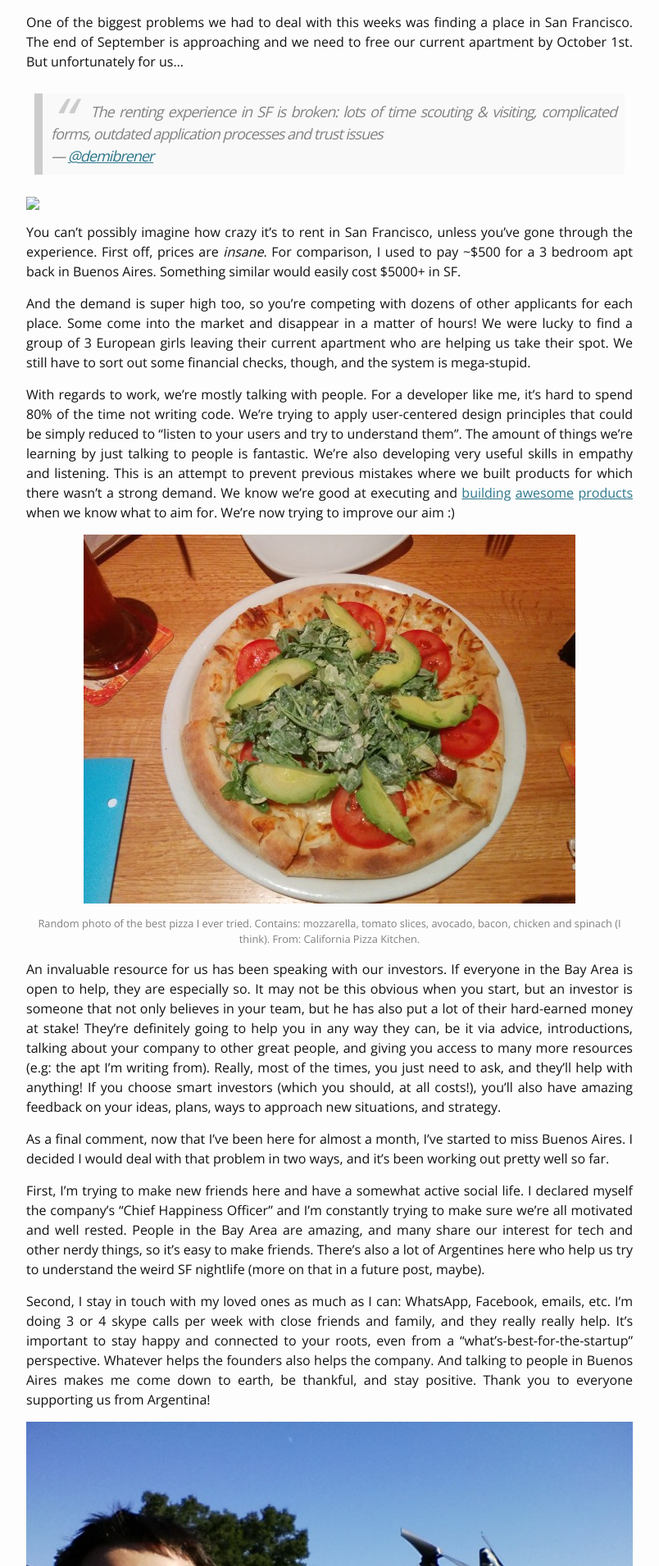
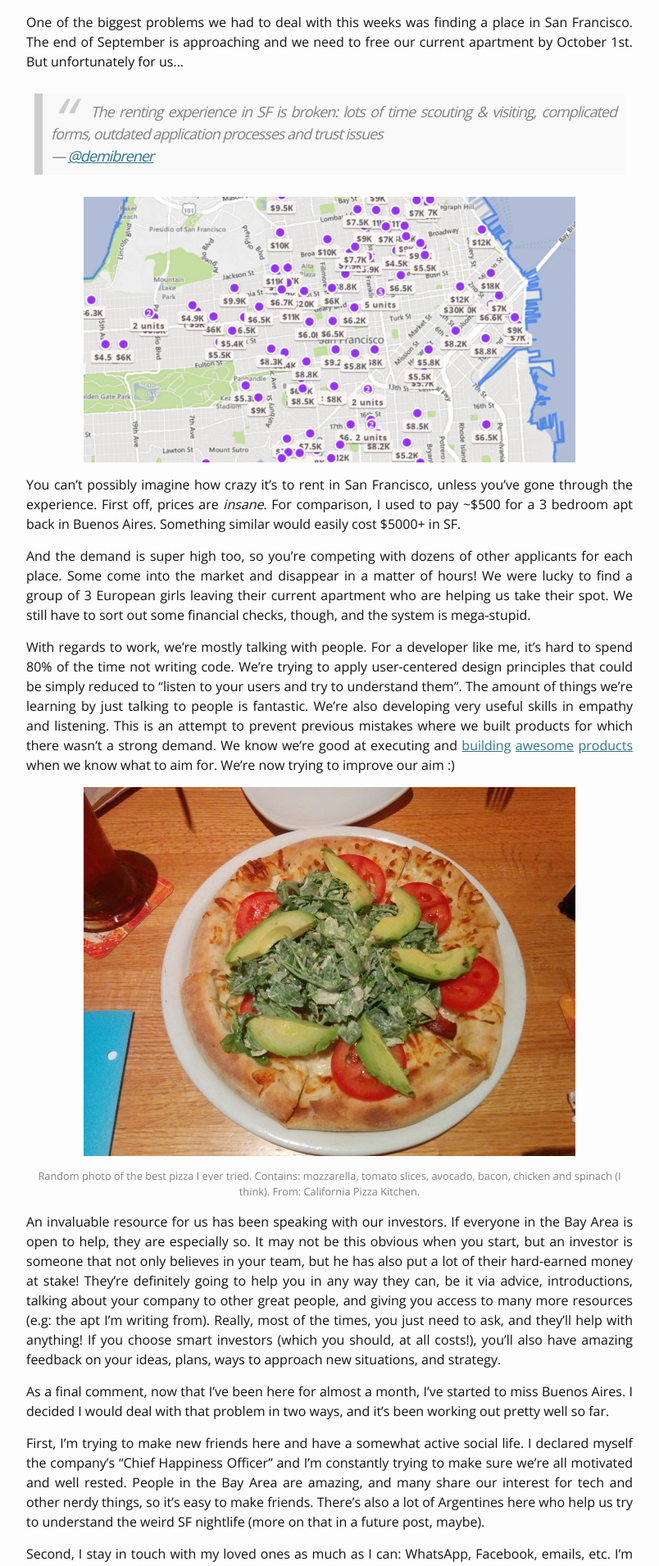
Before and after one commit to tobyornottobe/maraoz.github.io, a Jekyll site: the page built from _posts/2015-9-21-adventures-of-a-foreigner-in-silicon-valley-part-2.md, in a window 1280 px wide. Shown: the part 1109-3019 px from the top of the page at 82% size, without its empty margins (238-1042 px from the left). Built offline with Jekyll 4.4.1, drawn with Linux system fonts in a browser that asks for light colours; comment, search, counter and statistics services are not loaded.

Commit message:
changed .jpg to .png

```diff
--- a/_posts/2015-9-21-adventures-of-a-foreigner-in-silicon-valley-part-2.md
+++ b/_posts/2015-9-21-adventures-of-a-foreigner-in-silicon-valley-part-2.md
@@ -17,7 +17,7 @@ One of the biggest problems we had to deal with this weeks was finding a place i
 <footer>— <a href="https://twitter.com/demibrener/status/645397995534487553">@demibrener</a></footer>
 </blockquote>
 
-<img class="centerimage" src="/img/silicon2/2.jpg">
+<img class="centerimage" src="/img/silicon2/2.png">
 
 You can’t possibly imagine how crazy it’s to rent in San Francisco, unless you’ve gone through the experience. First off, prices are *insane*. For comparison, I used to pay ~$500 for a 3 bedroom apt back in Buenos Aires. Something similar would easily cost $5000+ in SF.
 
```
